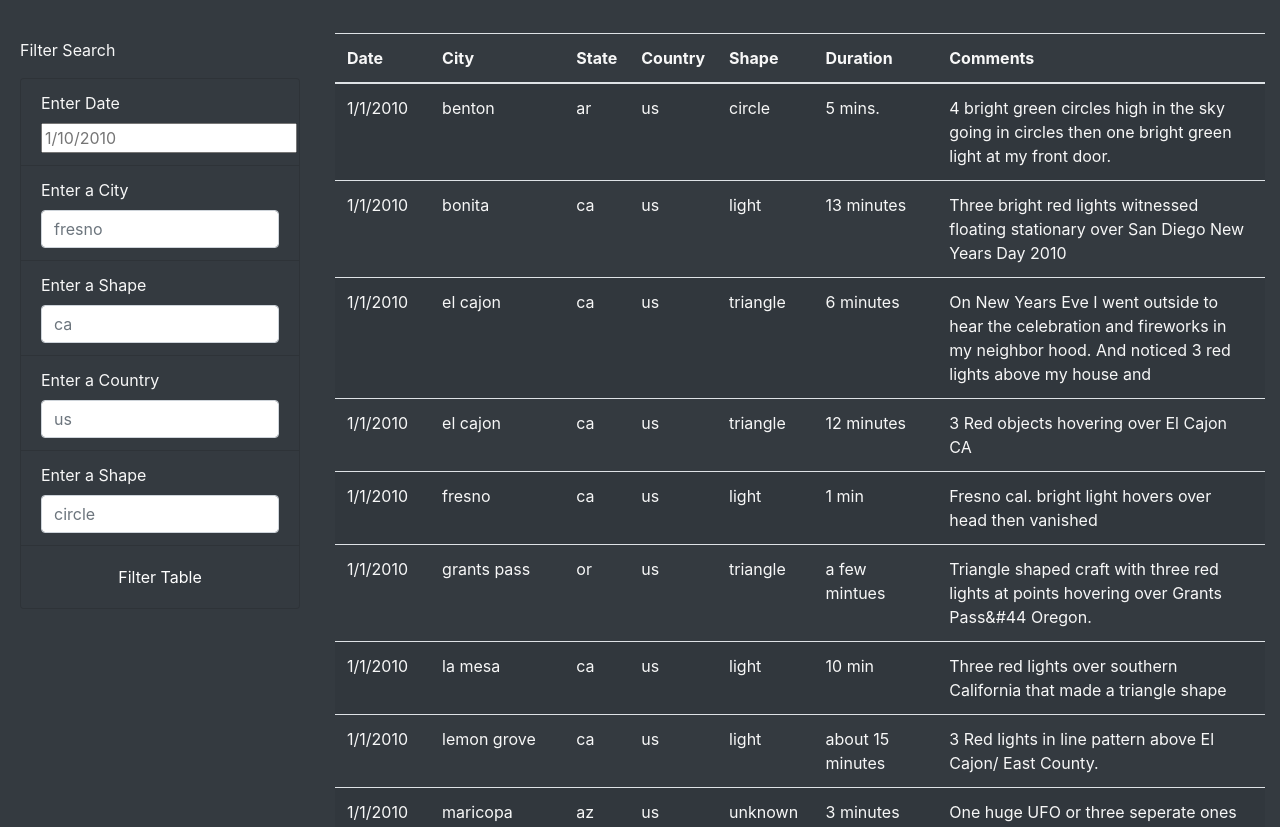
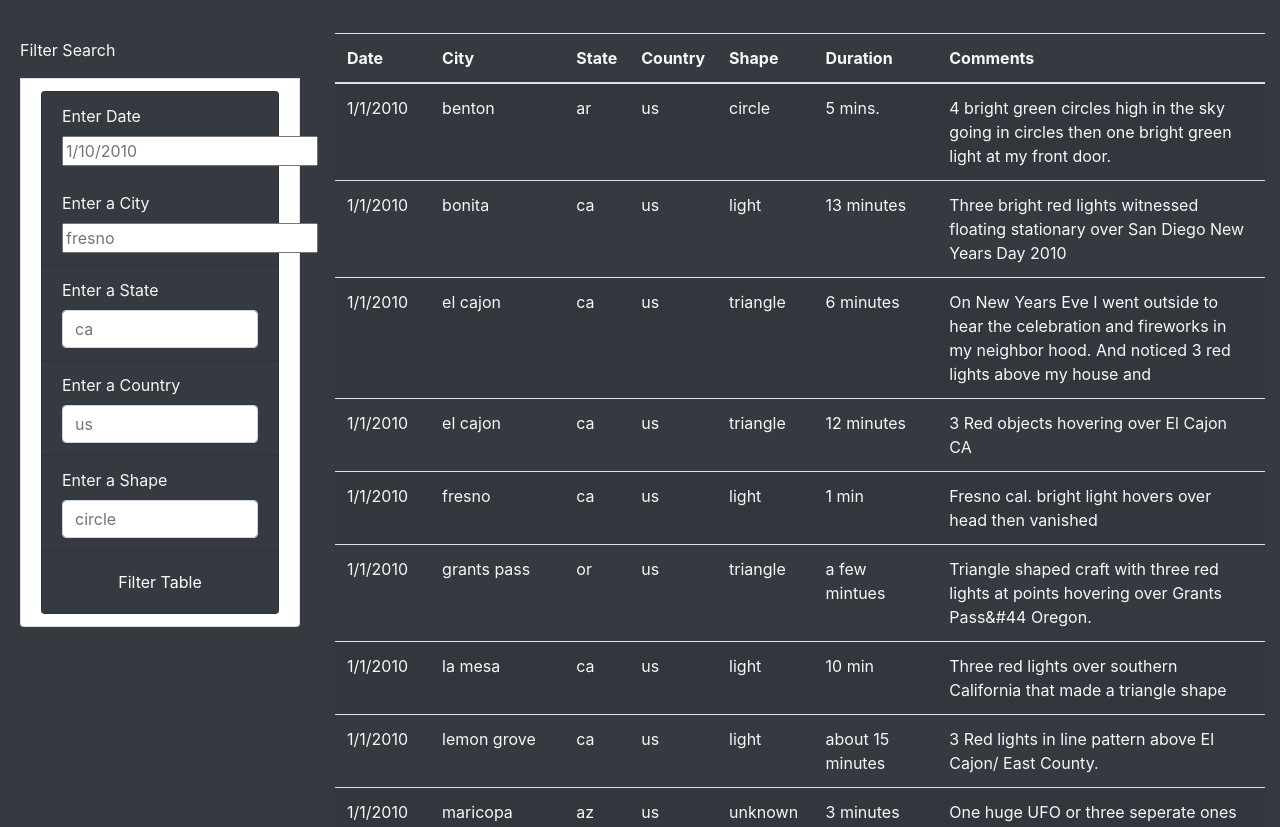
Before and after one commit to kpineda21/UFOs, a plain HTML site: page index.html in a window 1280 px wide. Shown: the part 722-1549 px from the top of the page. Drawn offline with nearby package versions, Linux system fonts and the light colour scheme.

Commit message:
Add files via upload

```diff
--- a/index.html
+++ b/index.html
@@ -60,21 +60,21 @@
           <div class="col-md-3">
             <form class="bg-dark">
               <p>Filter Search</p>
-              <ul class="list-group">
+              <ul class="list-group-item">
                 <li class="list-group-item bg-dark">
                   <label for="datetime">Enter Date</label>
                   <input type="text" placeholder="1/10/2010" id="datetime" />
                 </li>
                 <li class ="list-group-item bg-dark">
-                  <label for="shape">Enter a City</label>
-                  <input type="text" id="city" class="form-control" placeholder="fresno" />
+                  <label for="city">Enter a City</label>
+                  <input type="text" placeholder="fresno" id="city" />
                 </li>
                 <li class ="list-group-item bg-dark">
-                  <label for="shape">Enter a Shape</label>
-                  <input type="text" id="state" class="form-control" placeholder="ca" />
+                  <label for="state">Enter a State</label>
+                  <input type="text"  placeholder="ca" id="state" class="form-control" />
                 </li>
                 <li class ="list-group-item bg-dark">
-                  <label for="shape">Enter a Country</label>
+                  <label for="country">Enter a Country</label>
                   <input type="text" id="country" class="form-control" placeholder="us" />
                 </li>
                 <li class ="list-group-item bg-dark">
```
